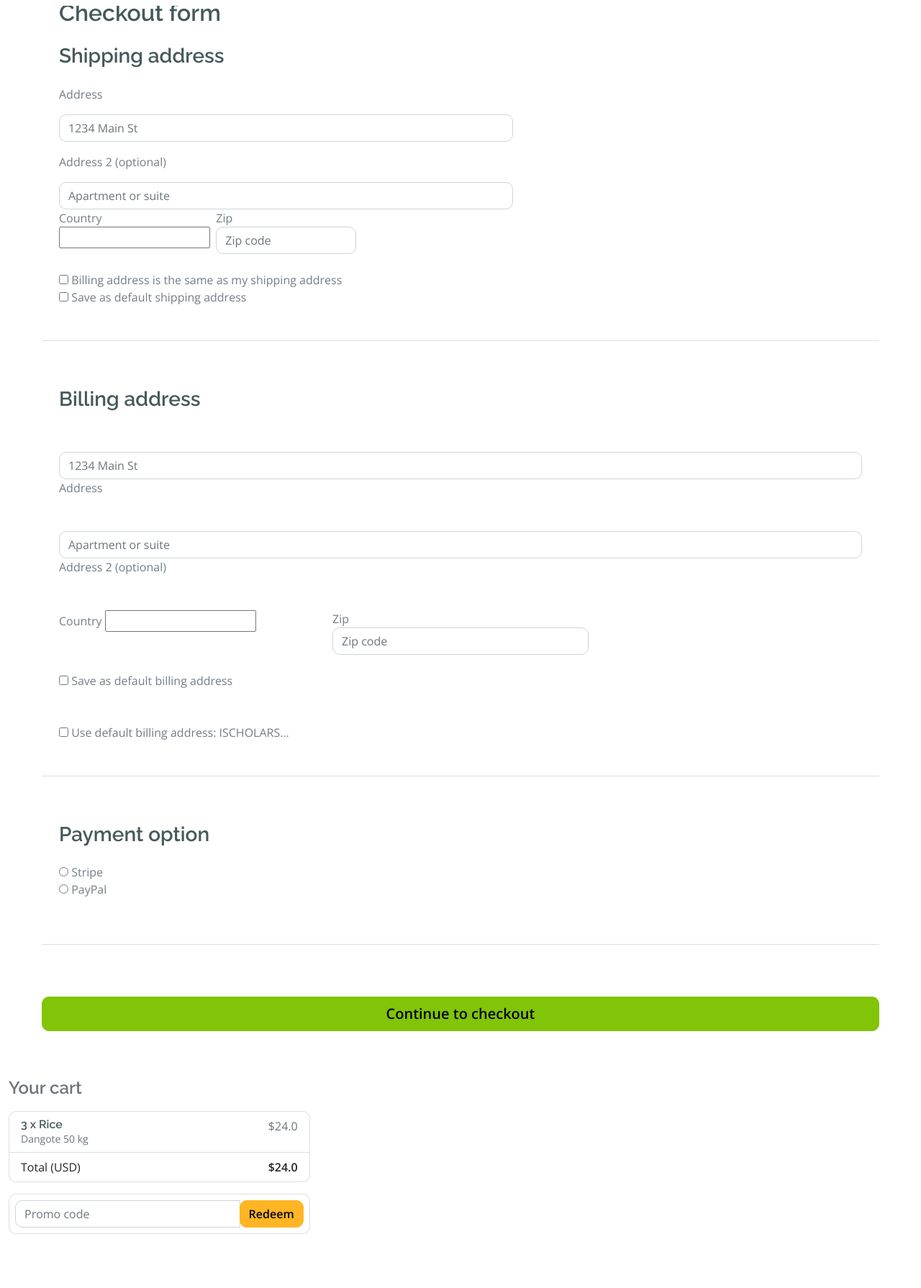
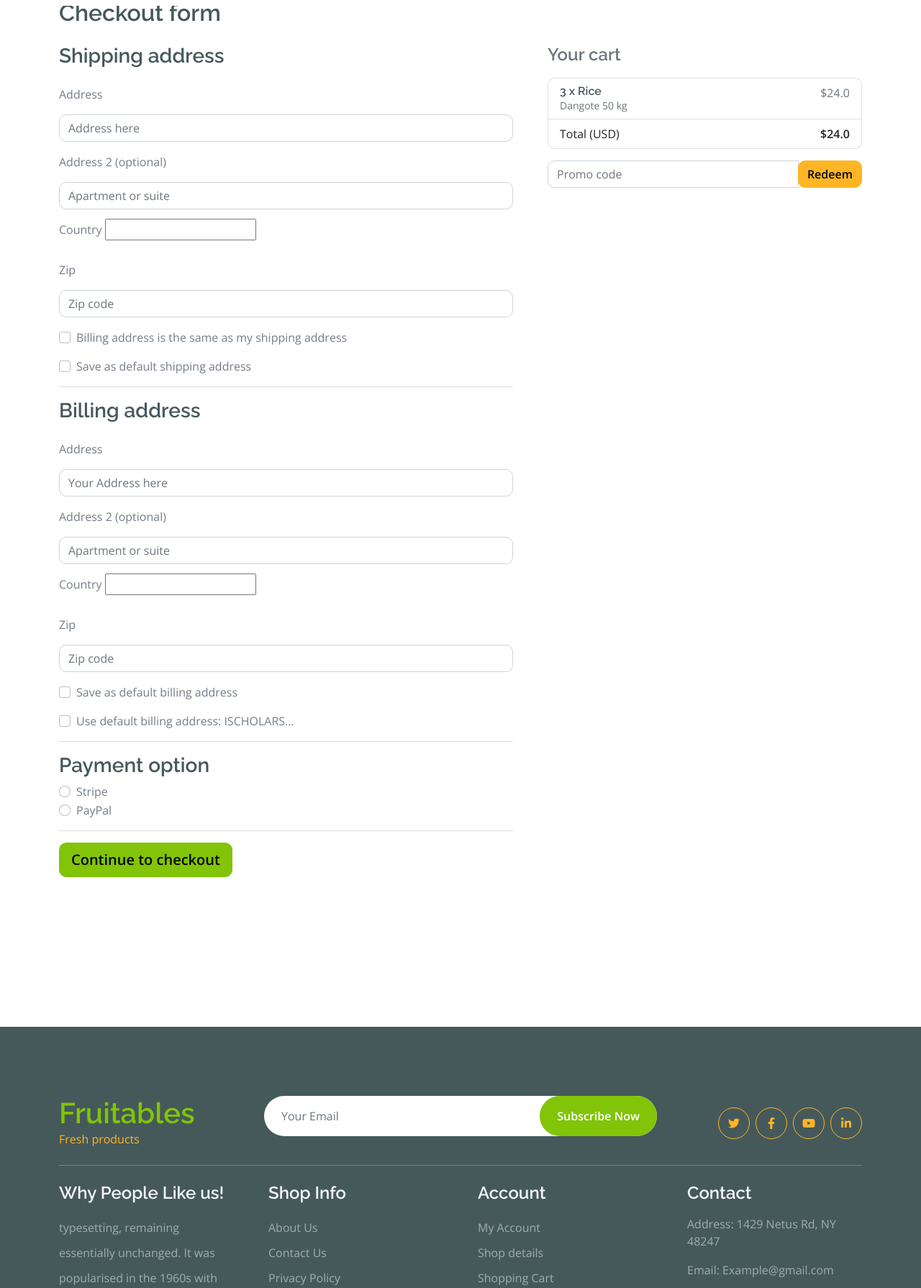
Before and after one commit to TIJANI0826/multivest, a Django app: page /checkout/ in a window 1280 px wide. Shown: the part 145-1935 px from the top of the page at 72% size. Run offline with Django 4.2, Linux system fonts and the light colour scheme; a user stored in the database is signed in; data comes from the database, SQL or seed files in the repository; some libraries are stand-ins or nearby versions.

Commit message:
Restructured the checkout.html

```diff
--- a/templates/checkout.html
+++ b/templates/checkout.html
@@ -16,7 +16,7 @@
 
               <div class='hideable_shipping_form'>
                 <label for="shipping_address" class="form-label my-3">Address</label>
-                <input type='text' placeholder='1234 Main St' id='shipping_address' name='shipping_address' class='form-control' />
+                <input type='text' placeholder='Address here' id='shipping_address' name='shipping_address' class='form-control' />
               </div>
             </div>
             <div class="form-item">
@@ -24,115 +24,89 @@
               <input type='text' placeholder='Apartment or suite' id='shipping_address2' name='shipping_address2' class='form-control' />
 
             </div>
-                <div class="row">
-                  <div class="col-lg-4 col-md-12 mb-4">
-                    <label for="country">Country</label>
+            <div class="form-item">
+              <label for="country" class="form-label my-3">Country</label>
               {{ form.shipping_country }}
               <div class="invalid-feedback">
                 Please select a valid country.
               </div>
             </div>
-                  <div class="col-lg-4 col-md-6 mb-4">
-                    <label for="shipping_zip">Zip</label>
+            <div class="form-item">
+              <label for="shipping_zip" class="form-label my-3">Zip</label>
               <input type='text' placeholder='Zip code' id='shipping_zip' name='shipping_zip' class='form-control' />
               <div class="invalid-feedback">
                 Zip code required.
               </div>
             </div>
+            <div class="form-check my-3">
+              <input type="checkbox" class="form-check-input" name="same_billing_address" id="same_billing_address">
+              <label class="form-check-label" for="same_billing_address">Billing address is the same as my shipping address</label>
+            </div>
+            <div class="form-check my-3">
+              <input type="checkbox" class="form-check-input" name="set_default_shipping" id="set_default_shipping">
+              <label class="form-check-label" for="set_default_shipping">Save as default shipping address</label>
+            </div>
+            {% if default_shipping_address %}
+            <div class="form-check my-3">
+              <input type="checkbox" class="form-check-input" name="use_default_shipping" id="use_default_shipping">
+              <label class="form-check-label" for="use_default_shipping">Use default shipping address: {{ default_shipping_address.street_address|truncatechars:10 }}</label>
+            </div>
+            {% endif %}
+            <hr>
+            <h3>Billing address</h3>
+
+            <div class='form-item hideable_billing_form'>
+              <label for="billing_address" class="form-label my-3">Address</label>
+                <input type='text' placeholder='Your Address here' id='billing_address' name='billing_address' class='form-control' />
+            </div>
+            <div class="form-item">
+              <label for="billing_address2" class="form-label my-3">Address 2 (optional)</label>
+              <input type='text' placeholder='Apartment or suite' id='billing_address2' name='billing_address2' class='form-control' />
             </div>
 
-                <div class="custom-control custom-checkbox">
-                  <input type="checkbox" class="custom-control-input" name="same_billing_address" id="same_billing_address">
-                  <label class="custom-control-label" for="same_billing_address">Billing address is the same as my shipping address</label>
-                </div>
-                <div class="custom-control custom-checkbox">
-                  <input type="checkbox" class="custom-control-input" name="set_default_shipping" id="set_default_shipping">
-                  <label class="custom-control-label" for="set_default_shipping">Save as default shipping address</label>
-                </div>
-
-              </div>
-
-              {% if default_shipping_address %}
-              <div class="custom-control custom-checkbox">
-                <input type="checkbox" class="custom-control-input" name="use_default_shipping" id="use_default_shipping">
-                <label class="custom-control-label" for="use_default_shipping">Use default shipping address: {{ default_shipping_address.street_address|truncatechars:10 }}</label>
-              </div>
-              {% endif %}
-
-              <hr>
-
-              <h3>Billing address</h3>
-
-              <div class='hideable_billing_form'>
-                <div class="md-form mb-5">
-                  <input type='text' placeholder='1234 Main St' id='billing_address' name='billing_address' class='form-control' />
-                  <label for="billing_address" class="">Address</label>
-                </div>
-
-                <div class="md-form mb-5">
-                  <input type='text' placeholder='Apartment or suite' id='billing_address2' name='billing_address2' class='form-control' />
-                  <label for="billing_address2" class="">Address 2 (optional)</label>
-                </div>
-
-                <div class="row">
-                  <div class="col-lg-4 col-md-12 mb-4">
-                    <label for="country">Country</label>
+            <div class="form-item">
+              <label for="country" class="form-label my-3">Country</label>
               {{ form.billing_country }}
               <div class="invalid-feedback">
                 Please select a valid country.
               </div>
             </div>
 
-                  <div class="col-lg-4 col-md-6 mb-4">
-                    <label for="billing_zip">Zip</label>
+            <div class="form-item">
+              <label for="billing_zip" class="form-label my-3">Zip</label>
               <input type='text' placeholder='Zip code' id='billing_zip' name='billing_zip' class='form-control' />
               <div class="invalid-feedback">
                 Zip code required.
               </div>
             </div>
 
+            <div class="form-check my-3">
+              <input type="checkbox" class="form-check-input" name="set_default_billing" id="set_default_billing">
+              <label class="form-check-label" for="set_default_billing">Save as default billing address</label>
             </div>
-
-                <div class="custom-control custom-checkbox">
-                  <input type="checkbox" class="custom-control-input" name="set_default_billing" id="set_default_billing">
-                  <label class="custom-control-label" for="set_default_billing">Save as default billing address</label>
-                </div>
-
-              </div>
-
             {% if default_billing_address %}
-              <div class="custom-control custom-checkbox">
-                <input type="checkbox" class="custom-control-input" name="use_default_billing" id="use_default_billing">
-                <label class="custom-control-label" for="use_default_billing">Use default billing address: {{ default_billing_address.street_address|truncatechars:10 }}</label>
+            <div class="form-check">
+              <label class="form-check-label" for="use_default_billing">Use default billing address: {{ default_billing_address.street_address|truncatechars:10 }}</label>
+              <input type="checkbox" class="form-check-input" name="use_default_billing" id="use_default_billing">
             </div>
             {% endif %}
             <hr>
 
             <h3>Payment option</h3>
-
-              <div class="d-block my-3">
             {% for value, name in form.fields.payment_option.choices %}
-                <div class="custom-control custom-radio">
-                  <input id="{{ name }}" name="payment_option" value="{{ value }}" type="radio" class="custom-control-input" required>
-                  <label class="custom-control-label" for="{{ name }}">{{ name }}</label>
+            <div class="form-check">
+              <input id="{{ name }}" name="payment_option" value="{{ value }}" type="radio" class="form-check-input" required>
+              <label class="form-check-label" for="{{ name }}">{{ name }}</label>
             </div>
             {% endfor %}
+            <hr>
+            <button class="btn btn-primary btn-lg btn-block" type="submit">Continue to checkout</button>
           </div>
-
-              <hr class="mb-4">
-              <button class="btn btn-primary btn-lg btn-block" type="submit">Continue to checkout</button>
-
-            </form>
-
-          </div>
-
-        </div>
-
-        <div class="col-md-4 mb-4">
+          <div class="col-md-12 col-lg-6 col-xl-5">
             {% include "order_snippet.html" %}
           </div>
-
         </div>
+      </form>
     </div>
   </div>
 </main>
```
Lines whose indentation alone changed are shown as unchanged.
